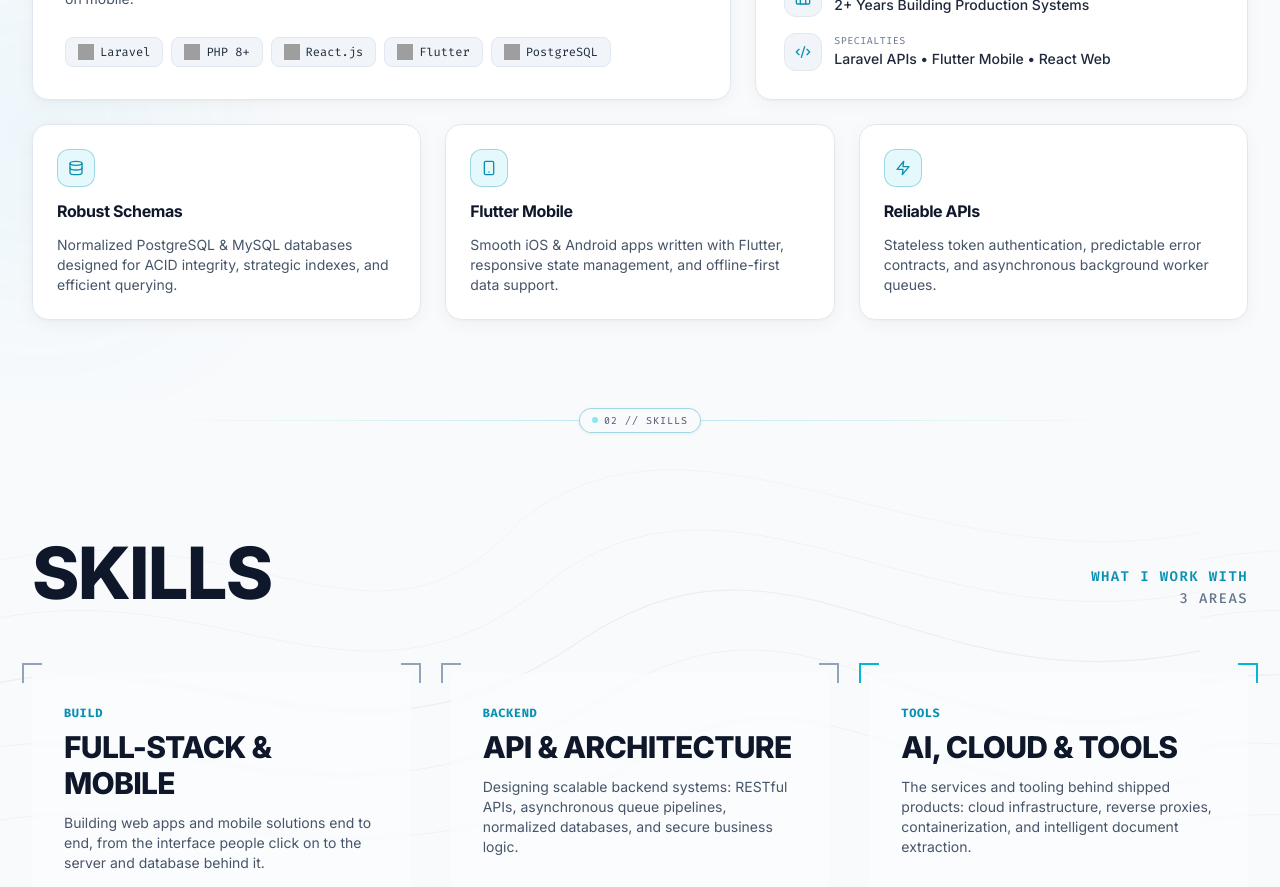
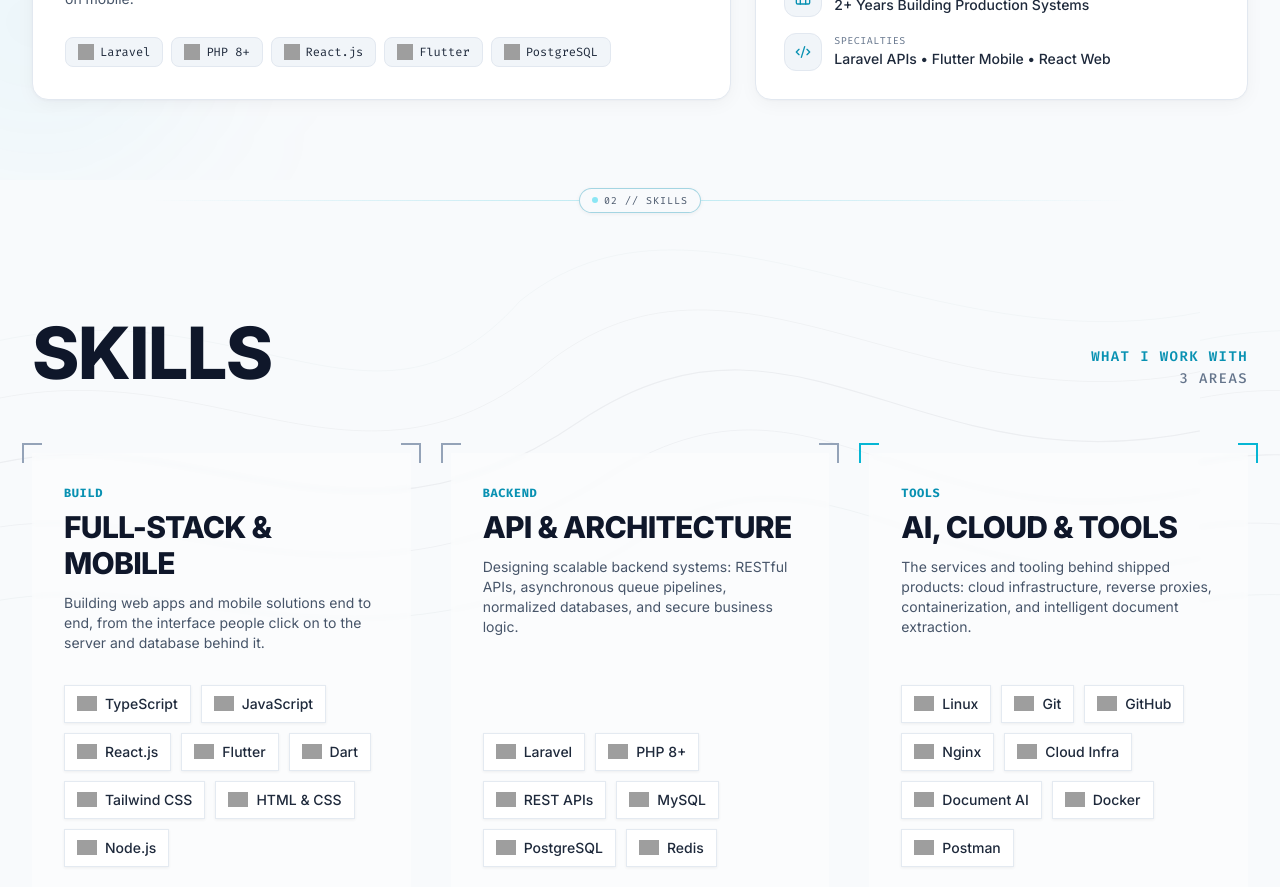
Before and after one commit to ReaksmeyDev/steve-portfolio, a React (Vite) app: page / in a window 1280 px wide. Shown: the part 1220-2107 px from the top of the page. Built offline with nearby package versions, Linux system fonts and the light colour scheme; grey boxes are pictures that could not be loaded.

Commit message:
chore: comment out practical craft cards grid in About component

```diff
--- a/src/components/About.tsx
+++ b/src/components/About.tsx
@@ -108,7 +108,7 @@
           </div>
 
           {/* Bottom Row: 3 Practical Craft Cards */}
-          <div className="grid grid-cols-1 md:grid-cols-3 gap-5 sm:gap-6">
+          {/* <div className="grid grid-cols-1 md:grid-cols-3 gap-5 sm:gap-6">
             <div className="p-5 sm:p-6 rounded-2xl bg-[#0b101c] border border-slate-800/80 space-y-3 hover:border-cyan-500/30 hover:-translate-y-1 transition-all duration-300">
               <div className="p-2.5 w-fit rounded-xl bg-cyan-950/50 text-cyan-400 border border-cyan-500/20">
                 <Database className="w-4 h-4" />
@@ -138,7 +138,7 @@
                 Stateless token authentication, predictable error contracts, and asynchronous background worker queues.
               </p>
             </div>
-          </div>
+          </div> */}
         </div>
       </div>
     </section>
```
